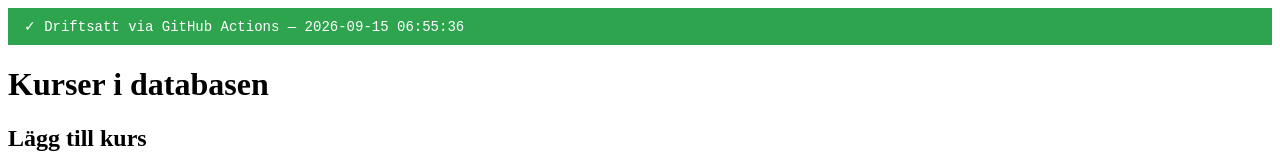
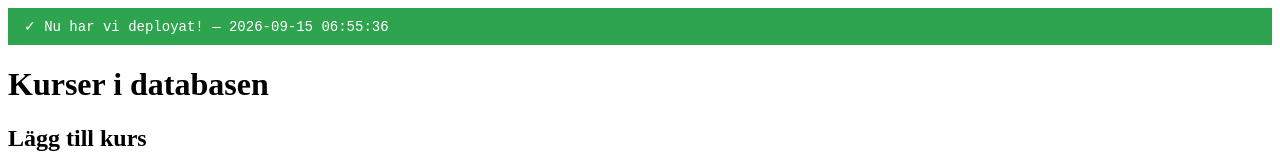
Before and after one commit to jsramverk-ht26/deploy-example-backend, a website: page public/index.html in a window 1280 px wide. Shown: the top 160 px of the page. Drawn offline with Linux system fonts and the light colour scheme; no server answers.

Commit message:
changed banner

```diff
--- a/public/index.html
+++ b/public/index.html
@@ -1,5 +1,6 @@
 <!DOCTYPE html>
 <html lang="sv">
+
 <head>
   <meta charset="UTF-8">
   <title>nosql-example</title>
@@ -13,8 +14,9 @@
     }
   </style>
 </head>
+
 <body>
-  <div class="deploy-banner">✓ Driftsatt via GitHub Actions — <span id="deploy-time"></span></div>
+  <div class="deploy-banner">✓ Nu har vi deployat! — <span id="deploy-time"></span></div>
   <script>document.getElementById('deploy-time').textContent = new Date().toLocaleString('sv-SE');</script>
 
   <h1>Kurser i databasen</h1>
@@ -89,4 +91,5 @@
     loadCourses();
   </script>
 </body>
+
 </html>
```
